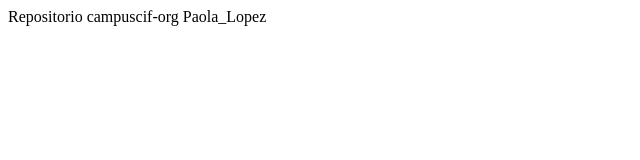
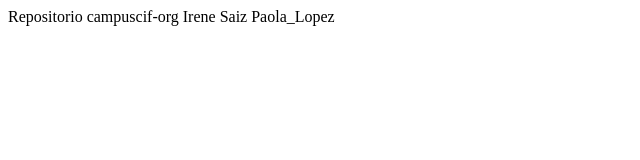
Before and after one commit to irenesaiz/campusciff-org, a plain HTML site: page index.html in a window 1280 px wide. Shown: the full height of the page, 0-640 px from the left. Drawn offline with Linux system fonts and the light colour scheme.

Commit message:
Update index.html

```diff
--- a/index.html
+++ b/index.html
@@ -4,5 +4,7 @@
 		</HEAD>
 		<BODY>
 			Repositorio campuscif-org
+
+			Irene Saiz
 		</BODY>
 	</HTML>Paola_Lopez
```
